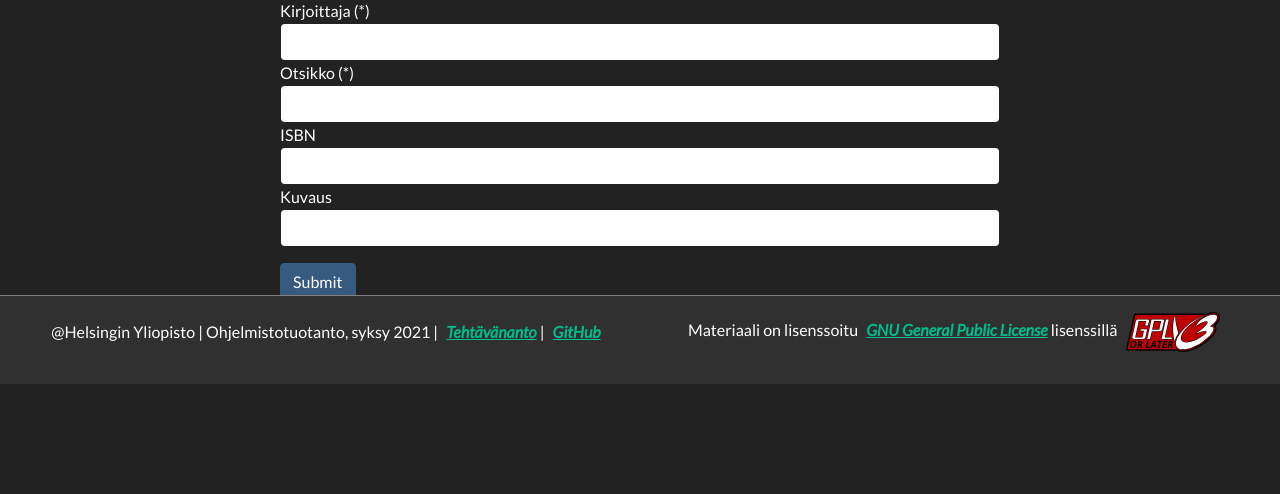
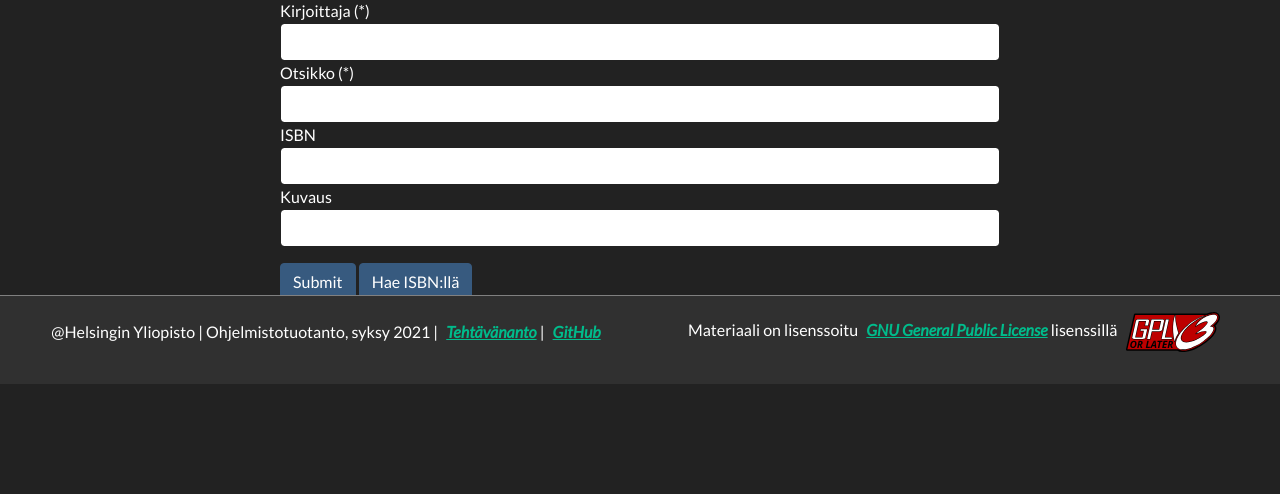
Before and after one commit to nuclearkittens/Lukuvinkkisovellus, a Flask app: page /new_book in a window 1280 px wide. Shown: the part 416-910 px from the top of the page. Run offline with Flask 2, Linux system fonts and the light colour scheme; some libraries are stand-ins or nearby versions.

Commit message:
added button to access form for adding book with isbn

```diff
--- a/src/templates/new_book.html
+++ b/src/templates/new_book.html
@@ -79,6 +79,7 @@ Lukuvinkkisovellus
     </div>
     <p></p>
     {{ form.submit(class="btn btn-primary") }}
+    <a href="\search_isbn" class="btn btn-primary">Hae ISBN:llä</a>
 
     <hr>
     <medium class="text-muted">
```
